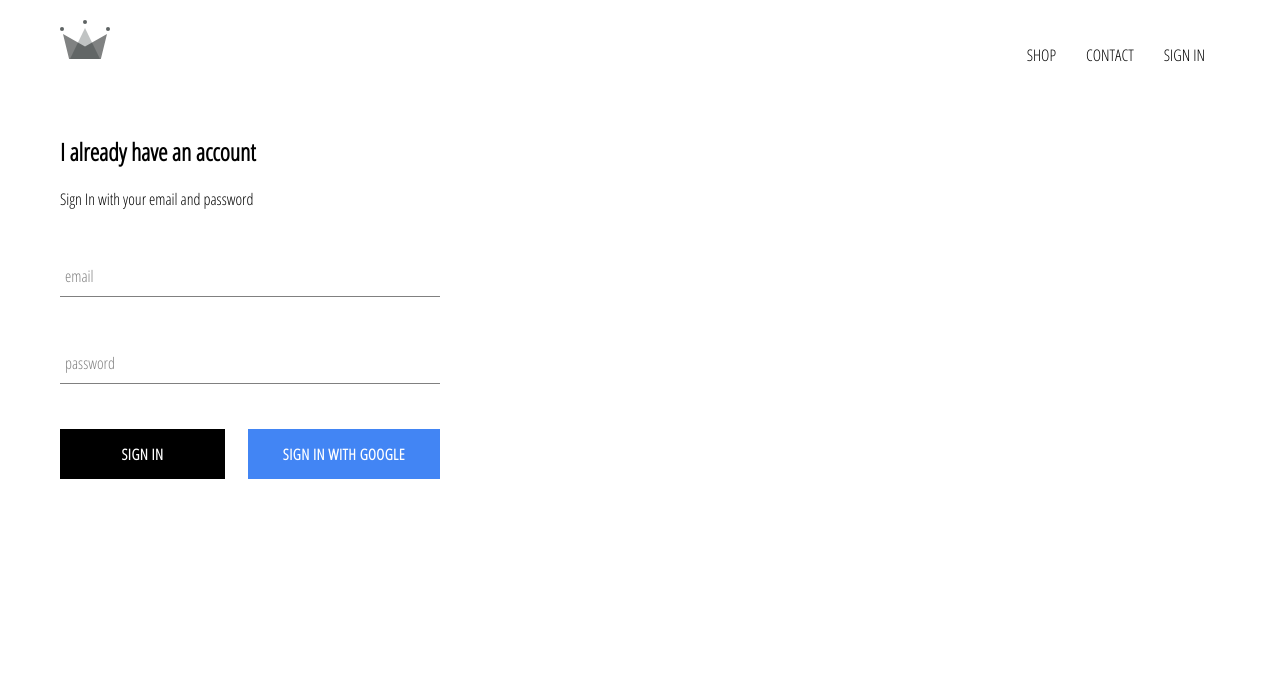
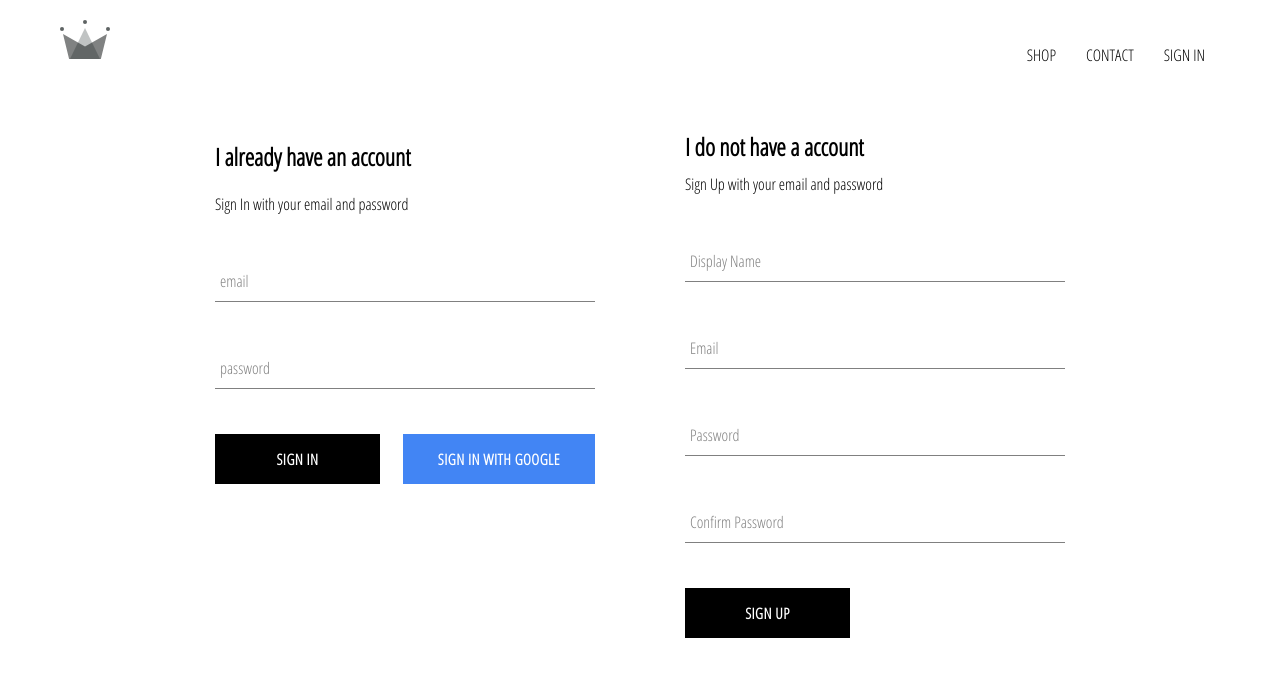
Before and after one commit to tnanson/crwn-clothing, a React (Create React App) app: page /signin in a window 1280 px wide. Shown: the top 676 px of the page. Built offline with nearby package versions, Linux system fonts and the light colour scheme; no server answers.

Commit message:
Store users in firestore DB

```diff
--- a/src/App.js
+++ b/src/App.js
@@ -5,7 +5,7 @@
 import ShopPage from './pages/shop/shop.component';
 import Header from './components/header/header-component';
 import SignInAndSignUpPage from './pages/sign-in-and-sign-up/sign-in-and-sign-up.component';
-import {auth} from './firebase/firebase.utils';
+import {auth, createUserProfileDoc} from './firebase/firebase.utils';
 
 class App extends React.Component{
 
@@ -20,11 +20,21 @@
 
   componentDidMount(){
 
-    this.unsubscribeFromAuth = auth.onAuthStateChanged(user => {
-      this.setState({
-        currentUser: user
-      });
-      console.log(user);
+    this.unsubscribeFromAuth = auth.onAuthStateChanged(async userAuth => {
+      if(userAuth){
+        const userRef = await createUserProfileDoc(userAuth);
+
+        userRef.onSnapshot(snapshot => {
+          this.setState({
+            currentUser: {
+              id: snapshot.id,
+              ...snapshot.data()
+            }
+          })
+          console.log(this.state);
+        });
+      }
+      this.setState({currentUser: userAuth});
     });
   }
 
--- /dev/null
+++ b/src/components/sign-up/sign-up.component.jsx
@@ -0,0 +1,96 @@
+import React from 'react';
+import './sign-up.styles.scss';
+import FormInput from '../form-input/form-input.component';
+import CustomButton from '../custom-button/custom-button.component';
+
+import {auth, createUserProfileDoc} from '../../firebase/firebase.utils';
+
+class SignUp extends React.Component {
+    constructor(){
+        super();
+        this.state = {
+            displayName: '',
+            email: '',
+            password: '',
+            confirmPassword: ''
+        }
+    }
+
+    handleSubmit = async event => {
+        event.preventDefault();
+        const {displayName,email,password,confirmPassword} = this.state;
+        if(password !== confirmPassword){
+            alert("passwords don't match");
+            return;
+        }
+
+        try{
+            const {user} = await auth.createUserWithEmailAndPassword(email, password);
+            await createUserProfileDoc(user, {displayName});
+            this.setState({
+                displayName: '',
+                email: '',
+                password: '',
+                confirmPassword: ''
+            });
+        }catch(error){
+            console.log(error);
+        }
+    }
+
+    handleChange = event => {
+        const {name,value} = event.target;
+        this.setState({[name]: value});
+    }
+
+    render(){
+        const {displayName,email,password,confirmPassword} = this.state;
+        return (
+            <div className='sign-up'>
+                <h2 className='title'>I do not have a account</h2>
+                <span>Sign Up with your email and password</span>
+                <form className='sign-up-form' onSubmit={this.handleSubmit}>
+                    <FormInput
+                        type='text'
+                        name='displayName'
+                        value={displayName}
+                        onChange={this.handleChange}
+                        label='Display Name'
+                        required
+                    >
+                    </FormInput>
+                    <FormInput
+                        type='email'
+                        name='email'
+                        value={email}
+                        onChange={this.handleChange}
+                        label='Email'
+                        required
+                    >
+                    </FormInput>
+                    <FormInput
+                        type='password'
+                        name='password'
+                        value={password}
+                        onChange={this.handleChange}
+                        label='Password'
+                        required
+                    >
+                    </FormInput>
+                    <FormInput
+                        type='password'
+                        name='confirmPassword'
+                        value={confirmPassword}
+                        onChange={this.handleChange}
+                        label='Confirm Password'
+                        required
+                    >
+                    </FormInput>
+                    <CustomButton typ='submit'>SIGN UP</CustomButton>
+                </form>
+            </div>
+        )
+    }
+}
+
+export default SignUp;
--- /dev/null
+++ b/src/components/sign-up/sign-up.styles.scss
@@ -0,0 +1,9 @@
+.sign-up {
+    width: 380px;
+    display: flex;
+    flex-direction: column;
+
+    .title {
+        margin: 10px 0;
+    }
+}
--- a/src/firebase/firebase.utils.js
+++ b/src/firebase/firebase.utils.js
@@ -13,6 +13,30 @@
     measurementId: "G-8YEDV3NYFG"
 }
 
+export const createUserProfileDoc = async (userAuth, additionalData) => {
+    if(!userAuth) return;
+
+    const userRef = firestore.doc(`users/${userAuth.uid}`);
+    const snapshot = await userRef.get();
+
+    if(!snapshot.exists){
+        const {displayName, email} = userAuth;
+        const createdAt = new Date();
+        try{
+          await userRef.set({
+                displayName,
+                email,
+                createdAt,
+                ...additionalData
+            })
+        }catch(error){
+            console.log(error);
+        }
+    }
+    return userRef;
+
+}
+
 // Initialize Firebase
 firebase.initializeApp(firebaseConfig);
 
--- a/src/pages/sign-in-and-sign-up/sign-in-and-sign-up.component.jsx
+++ b/src/pages/sign-in-and-sign-up/sign-in-and-sign-up.component.jsx
@@ -1,10 +1,12 @@
 import React from 'react';
 import './sign-in-and-sign-up.styles.scss';
 import SignIn from '../../components/sign-in/sign-in.component';
+import SignUp from '../../components/sign-up/sign-up.component';
 
 const SignInAndSignUpPage = () => (
     <div className='sign-in-and-sign-up'>
         <SignIn></SignIn>
+        <SignUp></SignUp>
     </div>
 )
 
--- a/src/pages/sign-in-and-sign-up/sign-in-and-sign-up.styles.scss
+++ b/src/pages/sign-in-and-sign-up/sign-in-and-sign-up.styles.scss
@@ -0,0 +1,6 @@
+.sign-in-and-sign-up {
+    width: 850px;
+    display: flex;
+    justify-content: space-between;
+    margin: 30px auto;
+}
```
